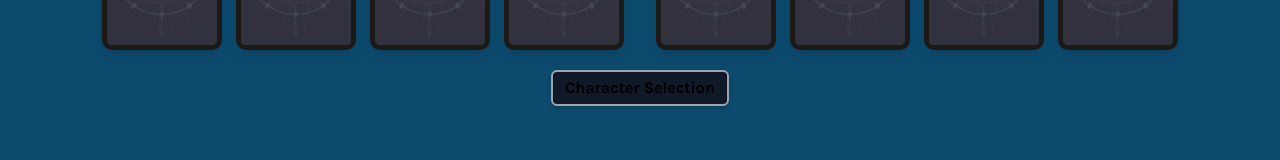
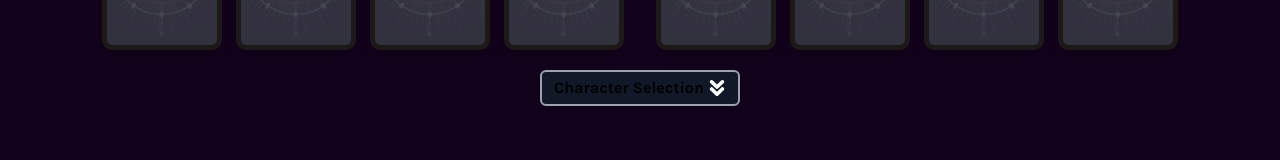
Before and after one commit to the-black-viper/genshin-randomizer, a Next.js app: page / in a window 1280 px wide. Shown: the part 473-633 px from the top of the page. Built offline with nearby package versions, Linux system fonts and the light colour scheme.

Commit message:
Changed background color

```diff
--- a/app/page.tsx
+++ b/app/page.tsx
@@ -2,10 +2,11 @@ import "@styles/globals.css";
 import React from "react";
 import Content from "@components/Content";
 import SelectionWrapper from "@components/SelectionWrapper";
+import Image from "next/image";
 
 function HomePage() {
   return (
-    <main className="bg-sky-900">
+    <main className="bg-primary-bg-dark">
       <section className="w-screen md:h-screen flex flex-col items-center justify-center">
         <header>
           <h1 className="text-3xl font-extrabold">Genshin Impact Randomizer</h1>
@@ -13,9 +14,16 @@ function HomePage() {
         <Content />
         <a
           href="#character-selection"
-          className="py-1 px-3 bg-gray-900 border-2 border-gray-400 rounded-md mt-5 mb-4 font-bold shadow-md"
+          aria-label="navigation character selection"
+          className="flex gap-1 py-1 px-3 bg-gray-900 border-2 border-gray-400 rounded-md mt-5 mb-4 font-bold shadow-md hover:bg-gray-800"
         >
           Character Selection
+          <Image
+            src={"/img/icons/double_chevron_down.svg"}
+            width={18}
+            height={20}
+            alt="chevron_down"
+          />
         </a>
       </section>
       <SelectionWrapper />
--- a/tailwind.config.js
+++ b/tailwind.config.js
@@ -66,6 +66,7 @@ module.exports = {
       colors: {
         "card-back-amber": "#a09073",
         "card-front-amber": "#bda037",
+        "primary-bg-dark": "#12021b",
       },
       fontFamily: {
         sans: ["var(--font-genshin)", ...fontFamily.sans],
```
Also changed, not shown: public/img/icons/double_chevron_down.svg (added).
